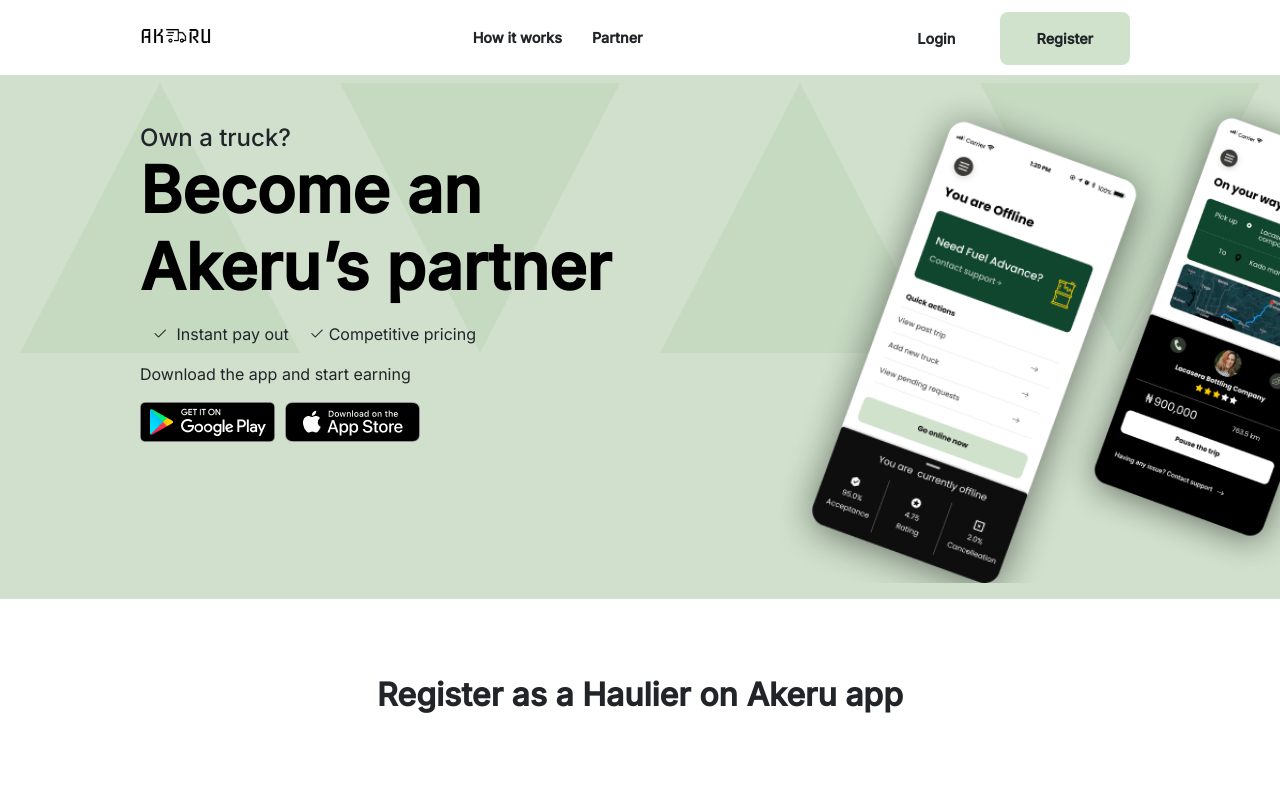
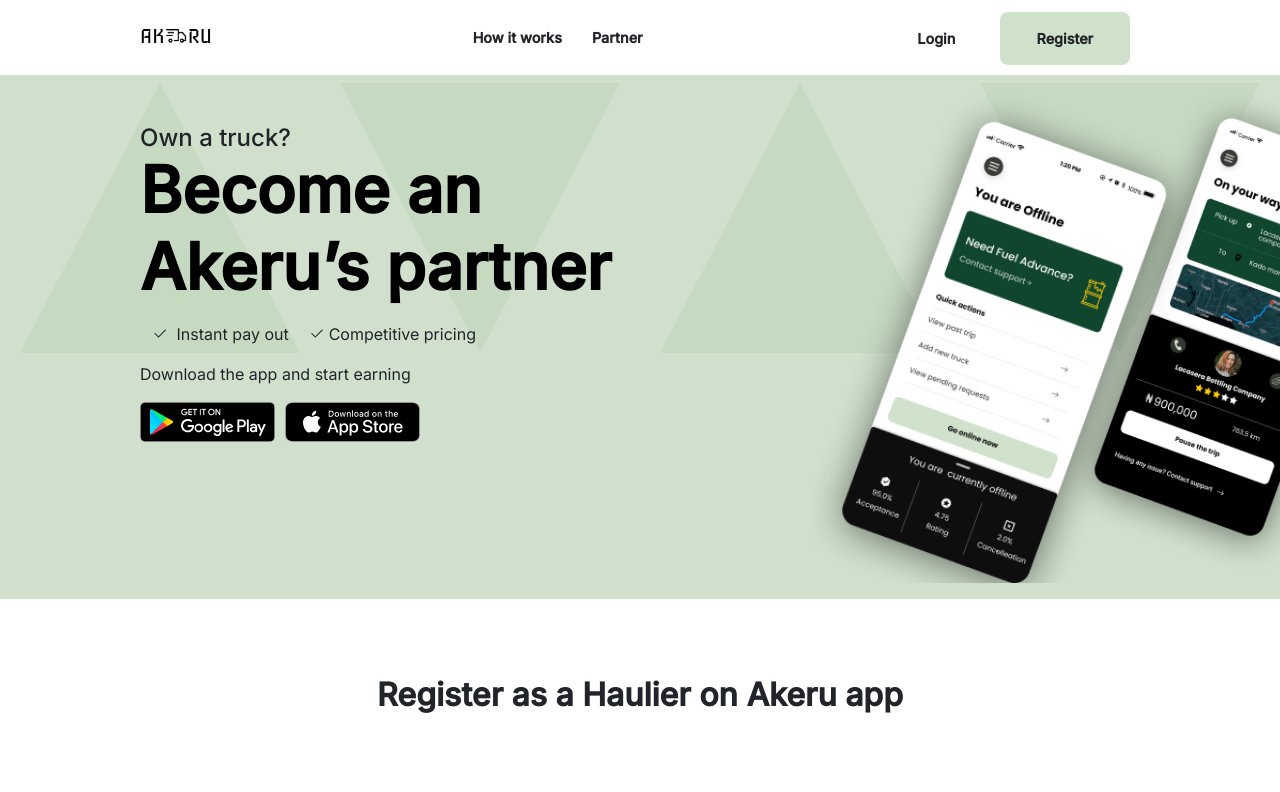
Before and after one commit to emmasam1/akeru1, a React (Create React App) app: page /partner in a window 1280 px wide. Shown: the top 792 px of the page. Built offline with nearby package versions, Linux system fonts and the light colour scheme; a web font is replaced by a local one.

Commit message:
New Push

```diff
--- a/src/App.css
+++ b/src/App.css
@@ -926,7 +926,7 @@
 }
 
 .img-left{
-  left: 120px;
+  left: 150px;
 }
 .hero-height{
   height: 526px;
--- a/src/Responsive.css
+++ b/src/Responsive.css
@@ -596,7 +596,7 @@
   }
   .sm-mobile-rel {
     position: relative;
-    right: 120px;
+    right: 60px;
     top: 10px;
   }
   .reqNext {
```
